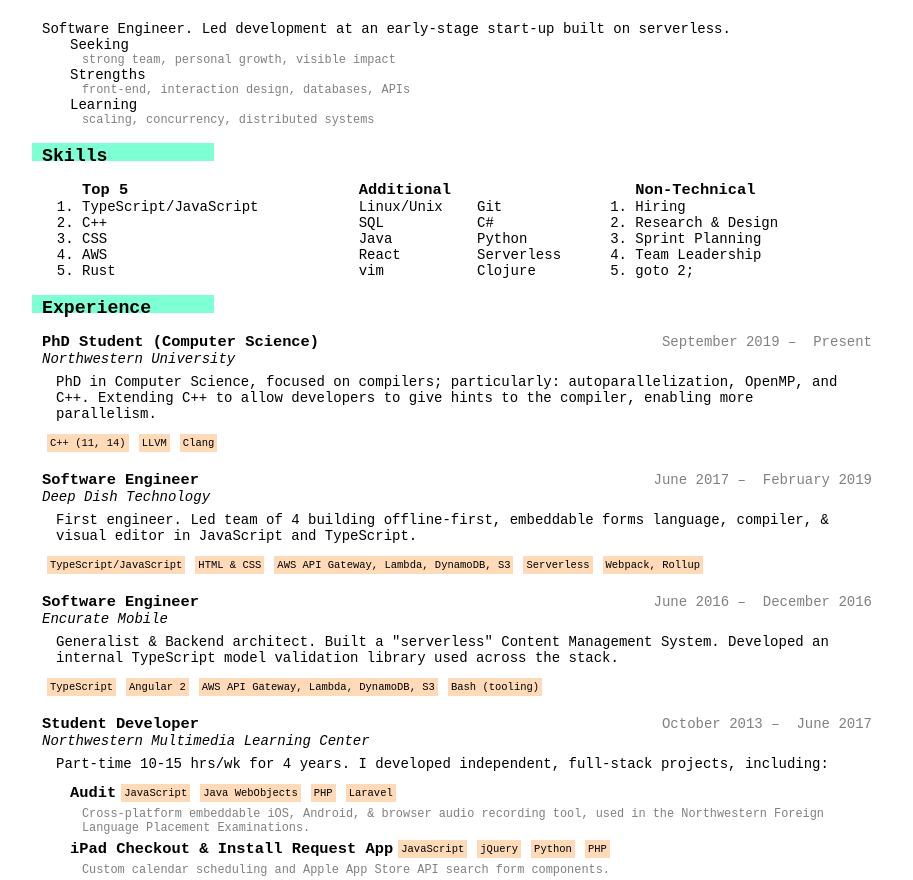
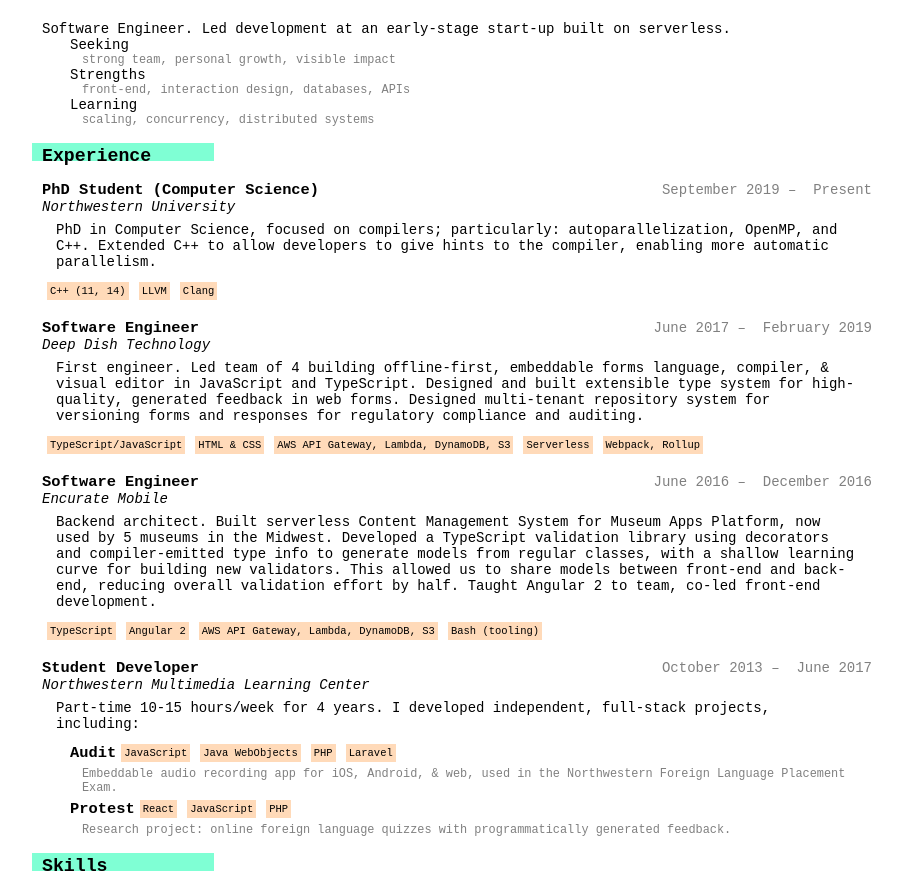
Before and after one commit to fluffywaffles/fluffywaffles.github.io, a website: page index.pug in a window 1280 px wide. Shown: the part 71-951 px from the top of the page, without its empty margins (183-1096 px from the left). Drawn offline with nearby package versions, Linux system fonts and the light colour scheme; files that its build step writes are made by us from their sources.

Commit message:
Feat: Various helpful updates from friends.

```diff
--- a/index.pug
+++ b/index.pug
@@ -31,6 +31,105 @@
           dt Learning
           dd
             p.description scaling, concurrency, distributed systems
+      section.experience
+        h2 Experience
+        ul.jobs
+          li.phd
+            section.title
+              h3 PhD Student (Computer Science)
+              small.place Northwestern University
+            section.period
+              time.start September 2019
+              span &nbsp;‒&nbsp;
+              time.end Present
+            p.description
+              | PhD in Computer Science, focused on compilers;
+              | particularly: autoparallelization, OpenMP, and  C++.
+              | Extended C++ to allow developers to give hints to the
+              | compiler, enabling more automatic parallelism.
+            ul.technologies
+              li C++ (11, 14)
+              li LLVM
+              li Clang
+          li.deep-dish
+            section.title
+              h3 Software Engineer
+              small.place Deep Dish Technology
+            section.period
+              time.start June 2017
+              span &nbsp;‒&nbsp;
+              time.end February 2019
+            p.description
+              | First engineer. Led team of 4 building offline-first,
+              | embeddable forms language, compiler, & visual editor in
+              | JavaScript and TypeScript. Designed and built extensible
+              | type system for high-quality, generated feedback in web
+              | forms. Designed multi-tenant repository system for
+              | versioning forms and responses for regulatory compliance
+              | and auditing.
+            ul.technologies
+              li TypeScript/JavaScript
+              li HTML & CSS
+              li AWS API Gateway, Lambda, DynamoDB, S3
+              li Serverless
+              li Webpack, Rollup
+          li.encurate
+            section.title
+              h3 Software Engineer
+              small.place Encurate Mobile
+            section.period
+              time.start June 2016
+              span &nbsp;‒&nbsp;
+              time.end December 2016
+            p.description
+              | Backend architect. Built serverless Content Management
+              | System for Museum Apps Platform, now used by 5 museums in
+              | the Midwest. Developed a TypeScript validation library
+              | using decorators and compiler-emitted type info to
+              | generate models from regular classes, with a shallow
+              | learning curve for building new validators. This allowed
+              | us to share models between front-end and back-end,
+              | reducing overall validation effort by half. Taught Angular
+              | 2 to team, co-led front-end development.
+            ul.technologies
+              li TypeScript
+              li Angular 2
+              li AWS API Gateway, Lambda, DynamoDB, S3
+              li Bash (tooling)
+          li.mmlc
+            section.title
+              h3 Student Developer
+              small.place Northwestern Multimedia Learning Center
+            section.period
+              time.start October 2013
+              span &nbsp;‒&nbsp;
+              time.end June 2017
+            p.description
+              | Part-time 10-15 hours/week for 4 years. I developed
+              | independent, full-stack projects, including:
+              dl
+                dt.audit
+                  strong Audit
+                  ul.technologies
+                    li JavaScript
+                    li Java WebObjects
+                    li PHP
+                    li Laravel
+                dd
+                  p.description
+                    | Embeddable audio recording app for iOS, Android, &
+                    | web, used in the Northwestern Foreign Language
+                    | Placement Exam.
+                dt.protest
+                  strong Protest
+                  ul.technologies
+                    li React
+                    li JavaScript
+                    li PHP
+                dd
+                  p.description
+                    | Research project: online foreign language quizzes
+                    | with programmatically generated feedback.
       section.engineering-skills-and-interests
         h2 Skills
         section.top5
@@ -62,106 +161,6 @@
             li Sprint Planning
             li Team Leadership
             li goto 2;
-      section.experience
-        h2 Experience
-        ul.jobs
-          li.phd
-            section.title
-              h3 PhD Student (Computer Science)
-              small.place Northwestern University
-            section.period
-              time.start September 2019
-              span &nbsp;‒&nbsp;
-              time.end Present
-            p.description
-              | PhD in Computer Science, focused on compilers;
-              | particularly: autoparallelization, OpenMP, and  C++.
-              | Extending C++ to allow developers to give hints to the
-              | compiler, enabling more parallelism.
-            ul.technologies
-              li C++ (11, 14)
-              li LLVM
-              li Clang
-          li.deep-dish
-            section.title
-              h3 Software Engineer
-              small.place Deep Dish Technology
-            section.period
-              time.start June 2017
-              span &nbsp;‒&nbsp;
-              time.end February 2019
-            p.description
-              | First engineer. Led team of 4 building offline-first,
-              | embeddable forms language, compiler, & visual editor in
-              | JavaScript and TypeScript.
-            ul.technologies
-              li TypeScript/JavaScript
-              li HTML & CSS
-              li AWS API Gateway, Lambda, DynamoDB, S3
-              li Serverless
-              li Webpack, Rollup
-          li.encurate
-            section.title
-              h3 Software Engineer
-              small.place Encurate Mobile
-            section.period
-              time.start June 2016
-              span &nbsp;‒&nbsp;
-              time.end December 2016
-            p.description
-              | Generalist & Backend architect. Built a "serverless"
-              | Content Management System. Developed an internal
-              | TypeScript model validation library used across the stack.
-            ul.technologies
-              li TypeScript
-              li Angular 2
-              li AWS API Gateway, Lambda, DynamoDB, S3
-              li Bash (tooling)
-          li.mmlc
-            section.title
-              h3 Student Developer
-              small.place Northwestern Multimedia Learning Center
-            section.period
-              time.start October 2013
-              span &nbsp;‒&nbsp;
-              time.end June 2017
-            p.description
-              | Part-time 10-15 hrs/wk for 4 years. I developed
-              | independent, full-stack projects, including:
-              dl
-                dt.audit
-                  strong Audit
-                  ul.technologies
-                    li JavaScript
-                    li Java WebObjects
-                    li PHP
-                    li Laravel
-                dd
-                  p.description
-                    | Cross-platform embeddable iOS, Android, & browser
-                    | audio recording tool, used in the Northwestern
-                    | Foreign Language Placement Examinations.
-                dt.ipad-checkout
-                  strong iPad Checkout & Install Request App
-                  ul.technologies
-                    li JavaScript
-                    li jQuery
-                    li Python
-                    li PHP
-                dd
-                  p.description
-                    | Custom calendar scheduling and Apple App Store API
-                    | search form components.
-                dt.protest
-                  strong Protest
-                  ul.technologies
-                    li React
-                    li JavaScript
-                    li PHP
-                dd
-                  p.description
-                    | Research project: online foreign language quizzes
-                    | with programmatically generated feedback.
       section.education
         h2 Education
         .northwestern
--- a/main.styl
+++ b/main.styl
@@ -37,12 +37,16 @@
 header, main > section
   padding 10px
   margin-bottom 1em
+  @media print
+    margin-bottom 0.5em
   &:last-child
     margin-bottom 0
 
 h2
   margin-top -1em
   margin-bottom 0.8em
+  @media print
+    margin-bottom 0.3em
   &:before
     margin-left -10px
     z-index -1
@@ -52,6 +56,8 @@
     content ''
     background aquamarine
     margin-bottom -0.8em
+    @media print
+      margin-bottom -0.66em
 
 h1
   font-size 1.8rem
```
Also changed, not shown: index.html, main.css.
